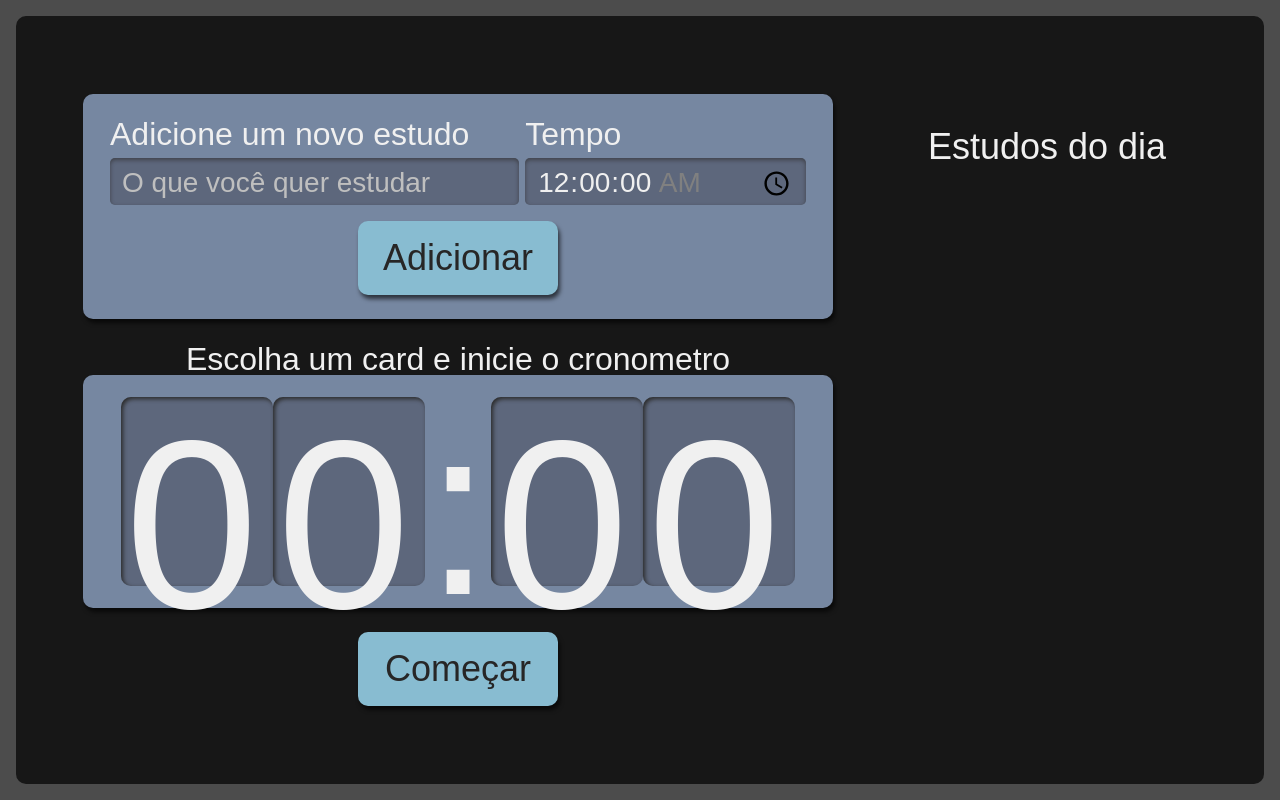
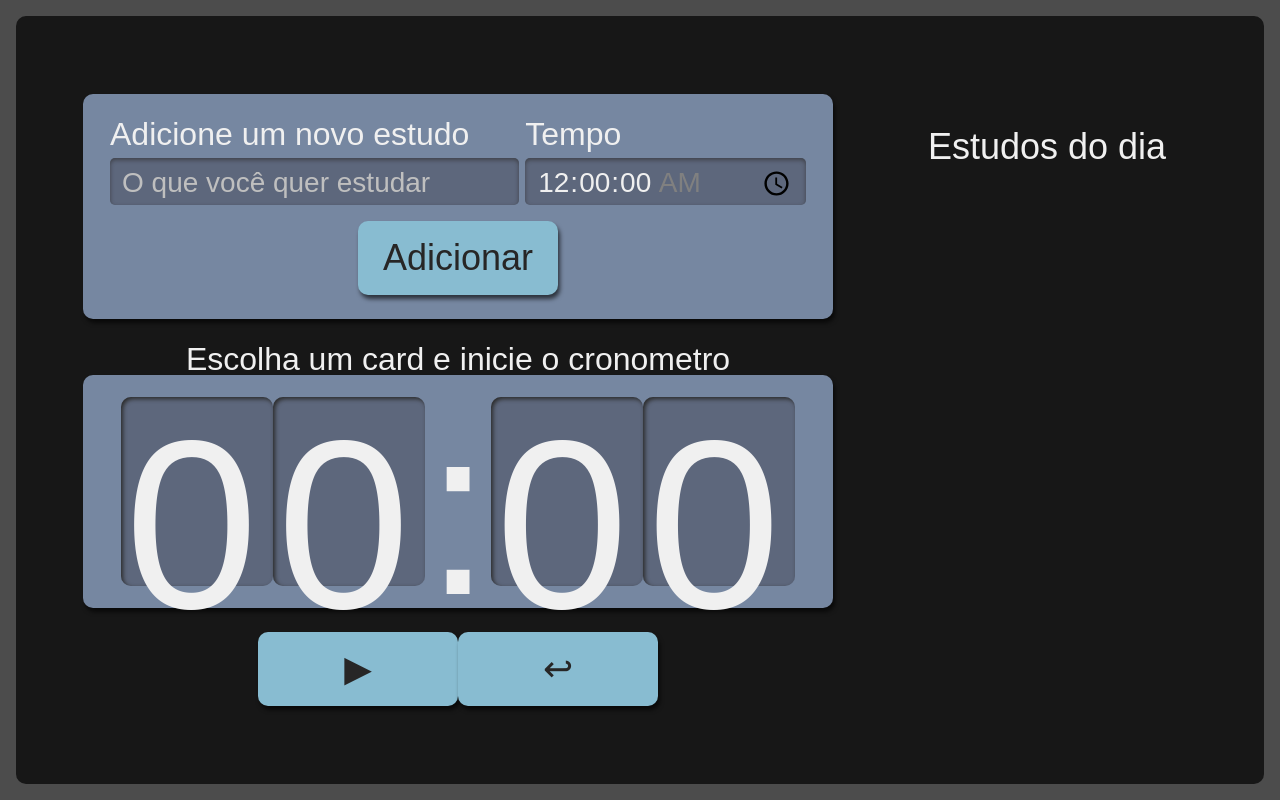
Before and after one commit to EnioSt/studies, a React (Create React App) app: page / in a window 1280 px wide. Built offline with nearby package versions, Linux system fonts and the light colour scheme.

Commit message:
Update index.tsx

```diff
--- a/src/components/Cronometro/index.tsx
+++ b/src/components/Cronometro/index.tsx
@@ -12,19 +12,22 @@ interface Props {
 
 const Cronometro = ({ selecionado, finalizarTarefa }: Props) => {
     const [tempo, setTempo] = useState<number>();
+    const [tempoInicial, setTempoInicial] = useState<number>();
     const [ativo, setAtivo] = useState(false);
     const intervaloRef = useRef<NodeJS.Timeout | null>(null);
 
     useEffect(() => {
         if (selecionado?.tempo) {
-            setTempo(tempoParaSegundos(selecionado.tempo));
+            const segundos = tempoParaSegundos(selecionado.tempo);
+            setTempo(segundos);
+            setTempoInicial(segundos);
             setAtivo(false);
             if (intervaloRef.current) {
                 clearInterval(intervaloRef.current);
-                intervaloRef.current = null
+                intervaloRef.current = null;
             }
         }
-    }, [selecionado])
+    }, [selecionado]);
 
     /*function regressiva(contador: number = 0) {
         setTimeout(() => {
@@ -36,7 +39,7 @@ const Cronometro = ({ selecionado, finalizarTarefa }: Props) => {
         }, 1000)
     }*/
 
-    const iniciar = () => {
+    /*const iniciar = () => {
         if (!intervaloRef.current && tempo && tempo > 0) {
             setAtivo(true);
             intervaloRef.current = setInterval(() => {
@@ -53,6 +56,29 @@ const Cronometro = ({ selecionado, finalizarTarefa }: Props) => {
                 });
             }, 1000);
         }
+    };*/
+
+    const iniciar = () => {
+        if (!tempo || intervaloRef.current) return;
+
+        setAtivo(true);
+        const tempoInicial = Date.now();
+        const tempoAlvo = tempoInicial + tempo * 1000;
+
+        intervaloRef.current = setInterval(() => {
+            const agora = Date.now();
+            const segundosRestantes = Math.round((tempoAlvo - agora) / 1000);
+
+            if (segundosRestantes >= 0) {
+                setTempo(segundosRestantes);
+            } else {
+                clearInterval(intervaloRef.current!);
+                intervaloRef.current = null;
+                setTempo(0);
+                setAtivo(false);
+                finalizarTarefa();
+            }
+        }, 250); // checa 4 vezes por segundo pra manter responsivo
     };
 
     const pausar = () => {
@@ -63,18 +89,32 @@ const Cronometro = ({ selecionado, finalizarTarefa }: Props) => {
         }
     };
 
+    const resetar = () => {
+        if (tempo === 0 || !tempoInicial) return;
+        if (intervaloRef.current) {
+            clearInterval(intervaloRef.current);
+            intervaloRef.current = null;
+        }
+        setTempo(tempoInicial); // volta para o tempo original
+        setAtivo(false);
+    };
+
     return (
         <div className={style.cronometro}>
             <p className={style.titulo}>Escolha um card e inicie o cronometro</p>
             <div className={style.relogioWrapper}>
                 <Relogio tempo={tempo} />
             </div>
-            {!ativo ? (
-                <Button onClick={iniciar}>Começar</Button>
-            ) : (
-                <Button onClick={pausar}>Pausar</Button>
-            )}
+            <div className={style.botoes}>
+                {!ativo ? (
+                    <Button onClick={iniciar}>▶</Button>
+                ) : (
+                    <Button onClick={pausar}>⏸</Button>
+                )}
+                <Button onClick={resetar} disabled={tempo === 0}>↩</Button>
+            </div>
         </div>
+
     )
 }
 
```
